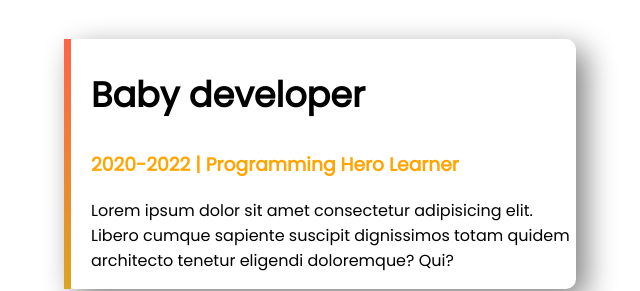
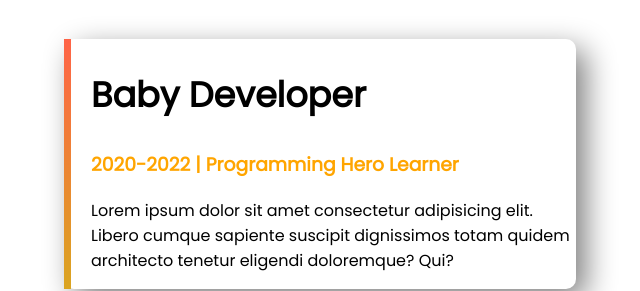
Before and after one commit to rakibulmd/developer-portfolio, a plain HTML site: page index.html in a window 1280 px wide. Shown: the part 1417-1708 px from the top of the page, 640-1280 px from the left. Drawn offline with Linux system fonts and the light colour scheme.

Commit message:
fixes some letter errors

```diff
--- a/index.html
+++ b/index.html
@@ -46,7 +46,7 @@
         <p>Lorem ipsum dolor sit, amet consectetur adipisicing elit. In, quod? Ducimus ipsam harum pariatur natus libero suscipit saepe fugiat architecto!</p>
       </div>
       <div class="experience-item" id="baby-developer">
-        <h2>Baby developer</h2>
+        <h2>Baby Developer</h2>
         <h3 class="orange-color">2020-2022 | Programming Hero Learner</h3>
         <p>Lorem ipsum dolor sit amet consectetur adipisicing elit. Libero cumque sapiente suscipit dignissimos totam quidem architecto tenetur eligendi doloremque? Qui?</p>
       </div>
```
